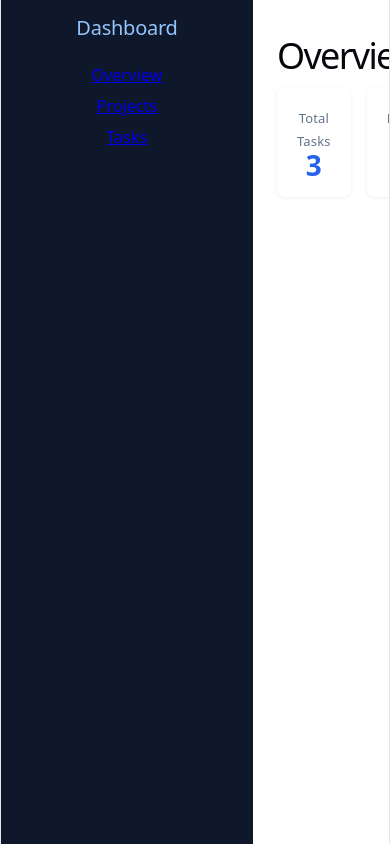
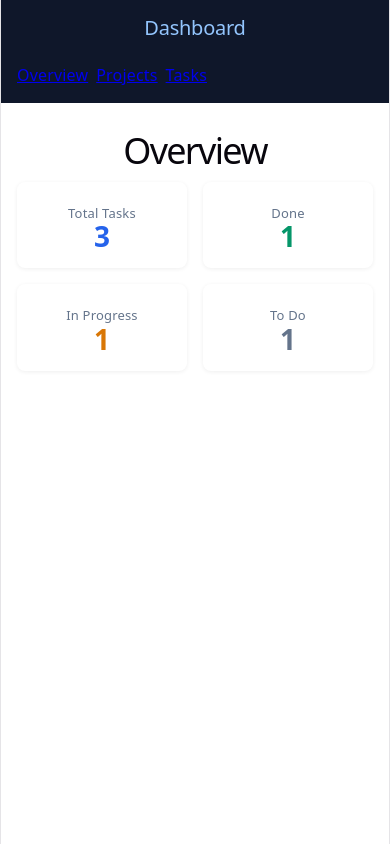
Before and after one commit to Astral-Wanderer/dashboard-app, a React (Vite) app: page / in a window 390 px wide. Built offline with nearby package versions, Linux system fonts and the light colour scheme.

Commit message:
fix: make dashboard responsive on smaller screens (#5)

```diff
--- a/src/components/AppLayout/style.css
+++ b/src/components/AppLayout/style.css
@@ -26,3 +26,29 @@
   padding: 24px;
   overflow-y: auto;
 }
+
+/* Responsive layout for smaller screens */
+@media (max-width: 768px) {
+    .app-layout {
+        flex-direction: column;
+        height: auto;
+        min-height: 100vh;
+    }
+
+    /* Sidebar moves above the main content */
+    .sidebar {
+        width: auto;
+    }
+
+    /* Navigation links can wrap onto multiple lines */
+    .sidebar-nav {
+        flex-direction: row;
+        flex-wrap: wrap;
+    }
+
+    /* Reduce spacing on smaller screens */
+    .main-content {
+        padding: 16px;
+        min-width: 0;
+    }
+}
--- /dev/null
+++ b/src/pages/DashboardPage.css
@@ -0,0 +1,6 @@
+/* Responsive dashboard statistics grid */
+.stats-grid {
+    display: grid;
+    grid-template-columns: repeat(auto-fit, minmax(min(160px, 100%), 1fr));
+    gap: 16px;
+}
--- a/src/pages/DashboardPage.tsx
+++ b/src/pages/DashboardPage.tsx
@@ -1,3 +1,4 @@
+import './DashboardPage.css';
 import { mockTasks, mockProjects } from "../utils/mockData";
 import StatCard from '../components/StatCard';
 
@@ -9,7 +10,8 @@ export default function DashboardPage() {
     return (
         <div>
             <h1>Overview</h1>
-            <div style={{ display: 'grid', gridTemplateColumns: 'repeat(4, 1fr)', gap: 16}}>
+            {/* Dashboard statistics grid */}
+            <div className="stats-grid">
                 <StatCard label='Total Tasks' value={total} />
                 <StatCard label='Done' value={done} color="var(--success)" />
                 <StatCard label='In Progress' value={inProg} color="var(--warning)" />
```
